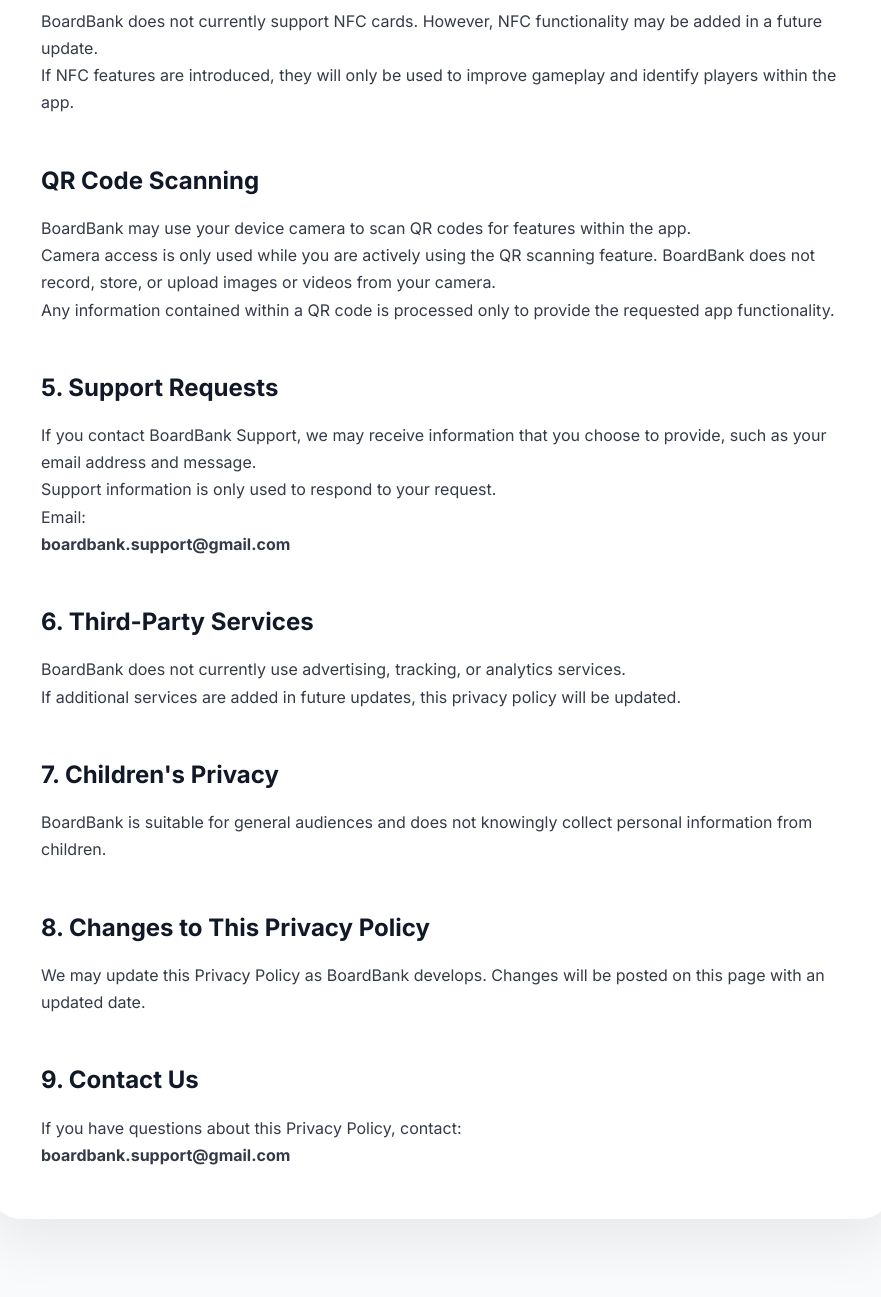
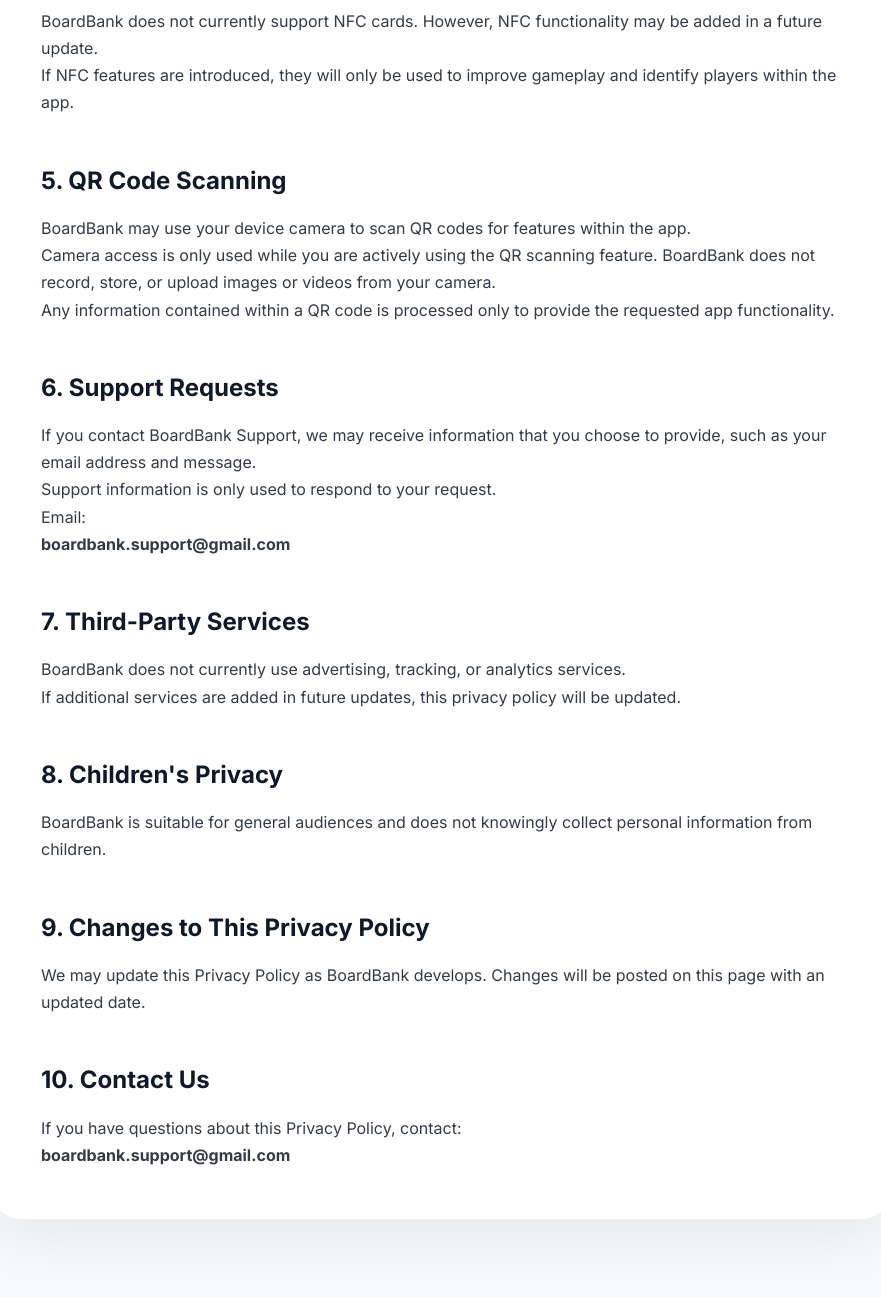
Before and after one commit to nerd15675/boardbank-website, a plain HTML site: page privacy.html in a window 1280 px wide. Shown: the part 967-2264 px from the top of the page, without its empty margins (199-1080 px from the left). Drawn offline with Linux system fonts and the light colour scheme.

Commit message:
Update Privacy Policy Issue

```diff
--- a/privacy.html
+++ b/privacy.html
@@ -104,7 +104,7 @@
 
 
 
-<h2>QR Code Scanning</h2>
+<h2>5. QR Code Scanning</h2>
 
 <p>
 BoardBank may use your device camera to scan QR codes for features within the app.
@@ -121,7 +121,7 @@
 
 
 
-<h2>5. Support Requests</h2>
+<h2>6. Support Requests</h2>
 
 <p>
 If you contact BoardBank Support, we may receive information that you choose to provide, such as your email address and message.
@@ -139,7 +139,7 @@
 
 
 
-<h2>6. Third-Party Services</h2>
+<h2>7. Third-Party Services</h2>
 
 <p>
 BoardBank does not currently use advertising, tracking, or analytics services.
@@ -151,7 +151,7 @@
 
 
 
-<h2>7. Children's Privacy</h2>
+<h2>8. Children's Privacy</h2>
 
 <p>
 BoardBank is suitable for general audiences and does not knowingly collect personal information from children.
@@ -159,7 +159,7 @@
 
 
 
-<h2>8. Changes to This Privacy Policy</h2>
+<h2>9. Changes to This Privacy Policy</h2>
 
 <p>
 We may update this Privacy Policy as BoardBank develops. Changes will be posted on this page with an updated date.
@@ -167,7 +167,7 @@
 
 
 
-<h2>9. Contact Us</h2>
+<h2>10. Contact Us</h2>
 
 <p>
 If you have questions about this Privacy Policy, contact:
```
